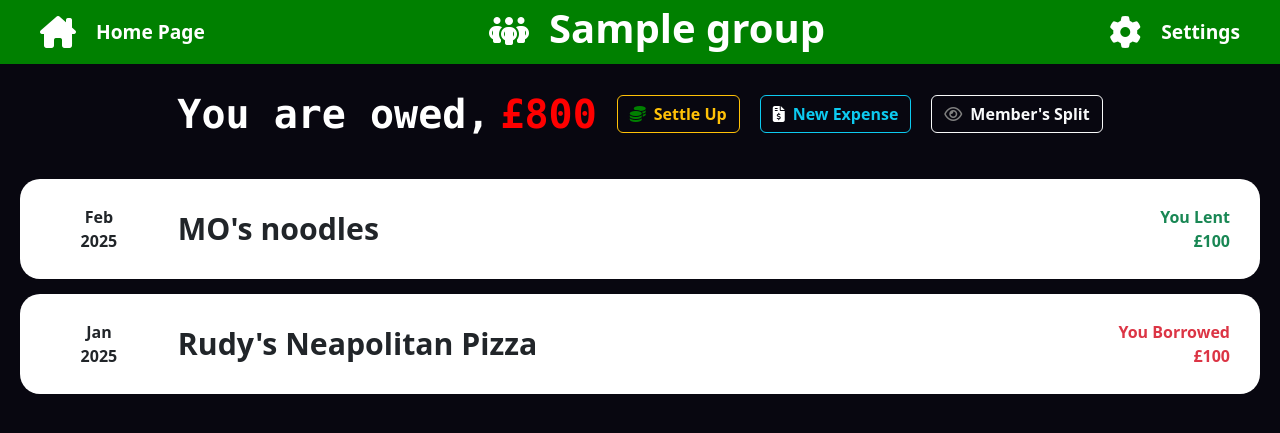
After one commit to RubeshChandar/split-wisely, a Django app: a page that uses split/templates/split/single-group.html in a window 1280 px wide. The commit adds this page. Shown: the top 433 px of the page. Run offline with Django 5.2, Linux system fonts and the light colour scheme; a user stored in the database is signed in; tables that the repository leaves empty hold one stand-in row (values such as "Sample post"); some libraries are stand-ins or nearby versions.

Commit message:
Modified the expense page greatly

```diff
--- a/split/models.py
+++ b/split/models.py
@@ -47,6 +47,23 @@ class Expense(models.Model):
     modified = models.DateTimeField(auto_now=True)
     paid_by = models.ForeignKey(
         CustomUser, on_delete=models.DO_NOTHING, related_name="paid_expenses")
-    group = models.ForeignKey(Group, on_delete=models.CASCADE)
+    group = models.ForeignKey(
+        Group, on_delete=models.CASCADE, related_name="group_expenses")
     created_by = models.ForeignKey(
         CustomUser, on_delete=models.DO_NOTHING, related_name="created_expenses")
+
+    def __str__(self):
+        return f"{self.group.name.capitalize()} -> {self.amount}"
+
+
+class Split(models.Model):
+    user = models.ForeignKey(CustomUser, on_delete=models.CASCADE)
+    amount = models.DecimalField(max_digits=10, decimal_places=2)
+    expense = models.ForeignKey(
+        Expense, on_delete=models.CASCADE, related_name="split")
+
+    class Meta:
+        unique_together = ("user", "expense")
+
+    def __str__(self):
+        return f"{self.user} -> {self.amount}"
--- /dev/null
+++ b/split/templates/split/include/group-header.html
@@ -0,0 +1,18 @@
+<div class="d-flex group_title justify-content-between align-items-center">
+
+    {% if request.resolver_match.view_name == "add_expense" %}
+    <a href="{% url "single-group" slug=group.slug %}" class="back d-flex align-items-center">
+        <i class="fa-solid fa-arrow-left"></i> Back
+    </a>
+    {% else %}
+    <a href="{% url "home" %}" class="back d-flex align-items-center">
+        <i class="fa-solid fa-house-chimney"></i> Home Page
+    </a>
+    {% endif %}
+
+    <h1> <i class="fa-solid fa-people-group"></i>{{group.name}}</h1>
+
+    <a href="" class="group_settings d-flex align-items-center">
+        <i class="fa-solid fa-gear"></i>Settings
+    </a>
+</div>
--- a/split/templates/split/single-group.html
+++ b/split/templates/split/single-group.html
@@ -3,7 +3,6 @@
 
 {% block css %}
 <link rel="stylesheet" href="{% static "split/single-group.css" %}">
-
 {% endblock css %}
 
 {% block title %}
@@ -12,31 +11,22 @@
 
 {% block content %}
 
-<div class="d-flex group_title justify-content-between align-items-center">
-
-    <a href="{% url "home" %}" class="back d-flex align-items-center">
-        <i class="fa-solid fa-arrow-left"></i> Home Page
-    </a>
-
-    <h1> <i class="fa-solid fa-people-group"></i>{{group.name}}</h1>
-
-    <a href="" class="group_settings d-flex align-items-center">
-        <i class="fa-solid fa-gear"></i>Settings
-    </a>
-</div>
+{% include "split/include/group-header.html" %}
 
 <div class="tools">
     <p class="fs-1 fw-bold font-monospace">
         You are owed, <span style="color:red;margin-left:10px">£800</span>
     </p>
-    <button type="button" class="btn btn-outline-warning fw-bold">
-        <i class="fa-solid fa-coins me-2" style="color:green"></i>Settle Up</button>
-    <button type="button" id="add-expense-btn" class="btn btn-outline-info fw-bold">
+    <a type="button" class="btn btn-outline-warning fw-bold">
+        <i class="fa-solid fa-coins me-2" style="color:green"></i>Settle Up</a>
+
+    <a type="button" href="{% url "add_expense" slug=group.slug%}" class="btn btn-outline-info fw-bold">
         <i class="fa-solid fa-file-invoice-dollar me-2" style="color:white"></i>New Expense
-    </button>
-    <button type="button" class="btn btn-outline-light fw-bold">
+    </a>
+
+    <a type="button" class="btn btn-outline-light fw-bold">
         <i class="fa-regular fa-eye me-2" style="color:grey"></i>Member's Split
-    </button>
+    </a>
 </div>
 
 <ul class="transactions">
@@ -69,30 +59,19 @@
     </a>
 </ul>
 
+{% comment %}
 <div id="add-expense" class="add-expense">
-    <div class="content">
-        <span id="close" class="close">&times;</span>
-        <h1>Add a new expense</h1>
-    </div>
+
 </div>
-
+<button type="button" id="add-expense-btn" class="btn btn-outline-info fw-bold" hx-get="{% url 'add_expense' %}"
+    hx-target="#add-expense" hx-swap="innerHTML"></button>
 <script>
     var addExpense = document.getElementById("add-expense");
     var addExpenseBtn = document.getElementById("add-expense-btn");
-    var close = document.getElementById("close");
 
     addExpenseBtn.onclick = function () {
         addExpense.style.display = "block";
     }
-
-    close.onclick = function () {
-        addExpense.style.display = "none";
-    }
-
-    window.onclick = function (event) {
-        if (event.target == addExpense) {
-            addExpense.style.display = "none";
-        }
-    }
 </script>
+{% endcomment %}
 {% endblock content %}
--- a/split/urls.py
+++ b/split/urls.py
@@ -2,5 +2,6 @@ from django.urls import path
 from . import views
 urlpatterns = [
     path("", views.home, name="home"),
-    path("<slug:slug>", views.singleGroupView, name="single-group"),
+    path("<slug:slug>/", views.singleGroupView, name="single-group"),
+    path("<slug:slug>/add-expense/", views.add_expense, name="add_expense"),
 ]
--- a/split/views.py
+++ b/split/views.py
@@ -1,7 +1,8 @@
-from django.shortcuts import render
+from django.shortcuts import render, get_object_or_404
 from django.contrib.auth import get_user_model
 from django.db.models import Sum
 from django.contrib.auth.decorators import login_required
+from .forms import ExpenseForm
 from .models import *
 
 User = get_user_model()
@@ -10,7 +11,9 @@ User = get_user_model()
 @login_required
 def home(request):
     user = request.user
-    groupBalances = GroupBalance.objects.filter(user=user)
+    # groupBalances = GroupBalance.objects.filter(
+    #     user=user).select_related("group")
+    groupBalances = user.groupbalances.all().select_related("group")
     total = groupBalances.aggregate(total=Sum('balance'))['total'] or 0
 
     return render(request, "split/index.html",
@@ -21,3 +24,16 @@ def home(request):
 def singleGroupView(request, slug):
     group = Group.objects.get(slug=slug)
     return render(request, "split/single-group.html", {"group": group})
+
+
+@login_required
+def add_expense(request, slug):
+    group = get_object_or_404(Group, slug=slug)
+    expenseForm = ExpenseForm(request.POST or None, group=group)
+
+    if request.method == "POST":
+        if expenseForm.is_valid():
+            print("Here")
+            expenseForm.save(commit=False)
+
+    return render(request, "split/add-expense-form.html", {"form": expenseForm, "group": group})
--- a/splitwise/settings.py
+++ b/splitwise/settings.py
@@ -16,6 +16,7 @@ INSTALLED_APPS = [
     "django.contrib.messages",
     "django.contrib.staticfiles",
     "debug_toolbar",
+    "widget_tweaks",
     "users",
     "split",
 ]
--- a/static/global.css
+++ b/static/global.css
@@ -26,3 +26,14 @@
     margin: 0;
     /* Remove default margin */
 }
+
+.errorlist {
+    color: red;
+}
+
+.errorlist {
+    list-style: none;
+    text-align: left;
+    margin: 10px 0;
+    padding: 0;
+}
```
Also changed, not shown: split/admin.py (+7 -0 lines), split/forms.py (added, +30 -0 lines), split/static/split/single-group.css (+31 -3 lines), split/templates/split/add-expense-form.html (added, +57 -0 lines), split/migrations/0014_split.py (added). Lines whose indentation alone changed are shown as unchanged.
